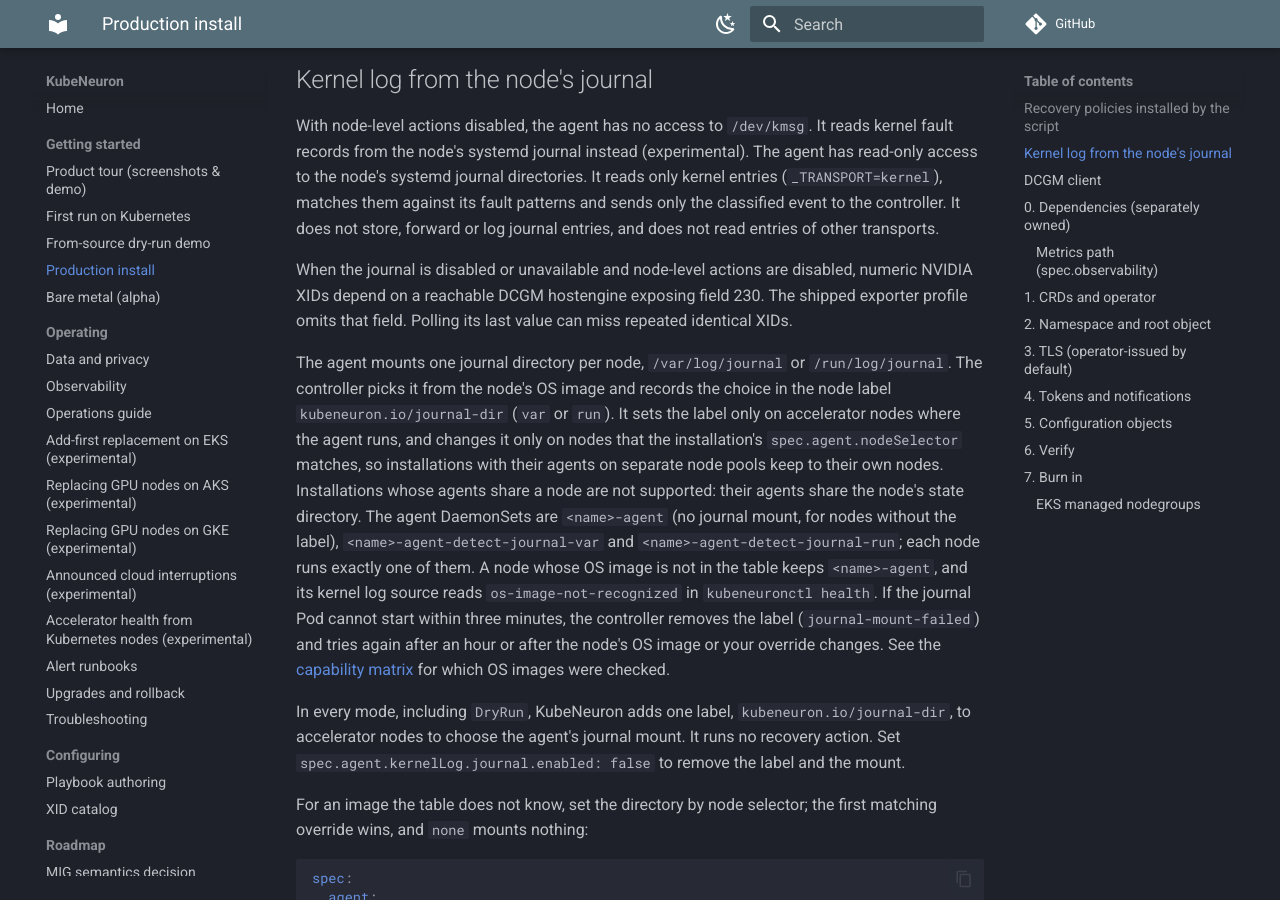
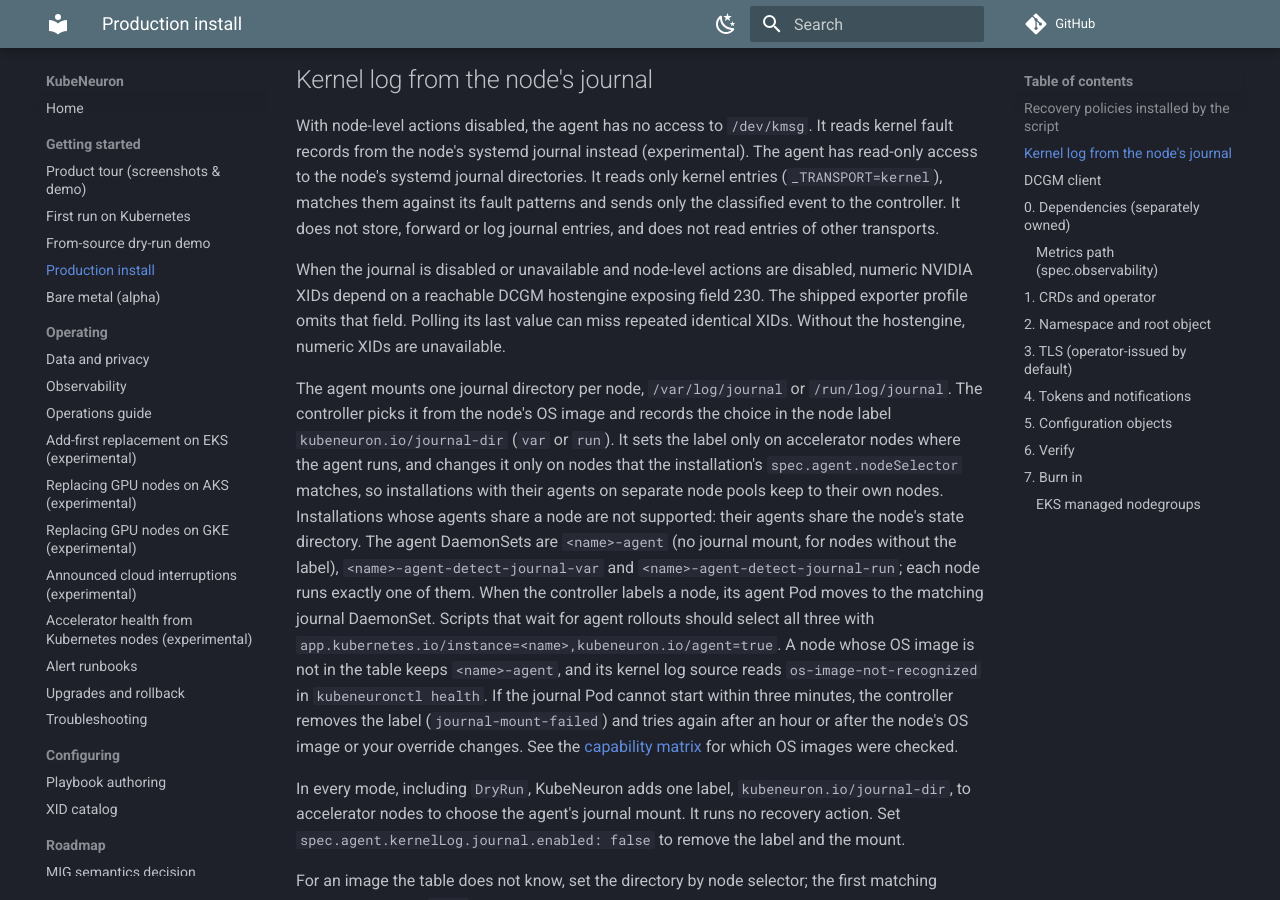
Before and after one commit to kubeneuron/kubeneuron, an MkDocs documentation site: the page built from docs/install.md, in a window 1280 px wide and 900 px high, scrolled down 885 px. Built offline with MkDocs 1.6.1 and Material for MkDocs 9.7.7, drawn with Linux system fonts in a browser that asks for light colours; comment, search, counter and statistics services are not loaded.

Commit message:
Explain journal agent rollout selection in the installation guide
Signed-off-by: Andrii Petruk <andrey.petruk@gmail.com>

```diff
--- a/docs/install.md
+++ b/docs/install.md
@@ -43,7 +43,7 @@ matches them against its fault patterns and sends only the classified
 event to the controller. It does not store, forward or log journal
 entries, and does not read entries of other transports.
 
-When the journal is disabled or unavailable and node-level actions are disabled, numeric NVIDIA XIDs depend on a reachable DCGM hostengine exposing field 230. The shipped exporter profile omits that field. Polling its last value can miss repeated identical XIDs.
+When the journal is disabled or unavailable and node-level actions are disabled, numeric NVIDIA XIDs depend on a reachable DCGM hostengine exposing field 230. The shipped exporter profile omits that field. Polling its last value can miss repeated identical XIDs. Without the hostengine, numeric XIDs are unavailable.
 
 The agent mounts one journal directory per node, `/var/log/journal` or
 `/run/log/journal`. The controller picks it from the node's OS image and
@@ -56,7 +56,7 @@ share a node are not supported: their agents share the node's state
 directory.
 The agent DaemonSets are `<name>-agent` (no journal mount, for nodes
 without the label), `<name>-agent-detect-journal-var` and
-`<name>-agent-detect-journal-run`; each node runs exactly one of them. A
+`<name>-agent-detect-journal-run`; each node runs exactly one of them. When the controller labels a node, its agent Pod moves to the matching journal DaemonSet. Scripts that wait for agent rollouts should select all three with `app.kubernetes.io/instance=<name>,kubeneuron.io/agent=true`. A
 node whose OS image is not in the table keeps `<name>-agent`, and its
 kernel log source reads `os-image-not-recognized` in `kubeneuronctl health`.
 If the journal Pod cannot start within three minutes, the controller
```
